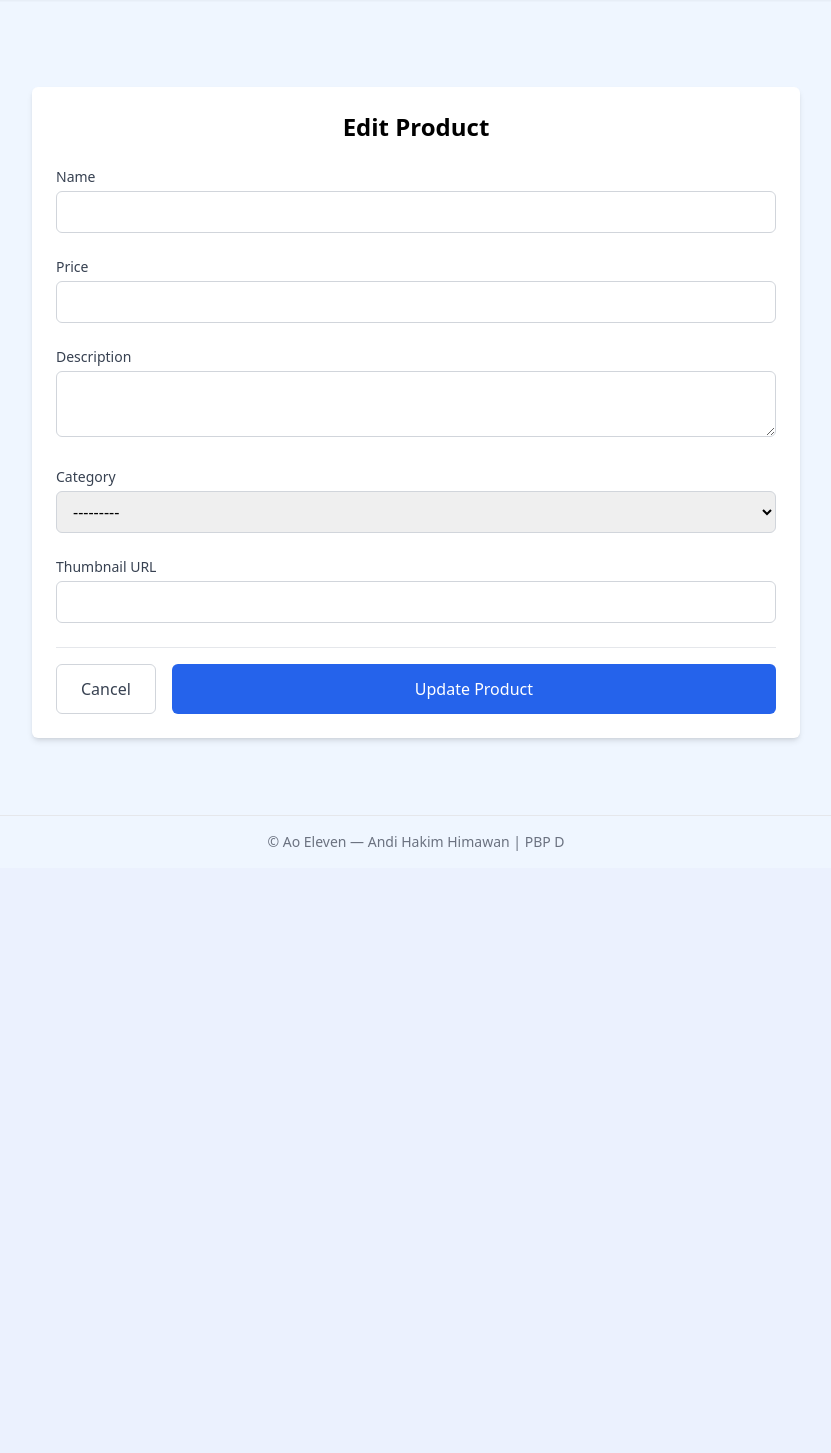
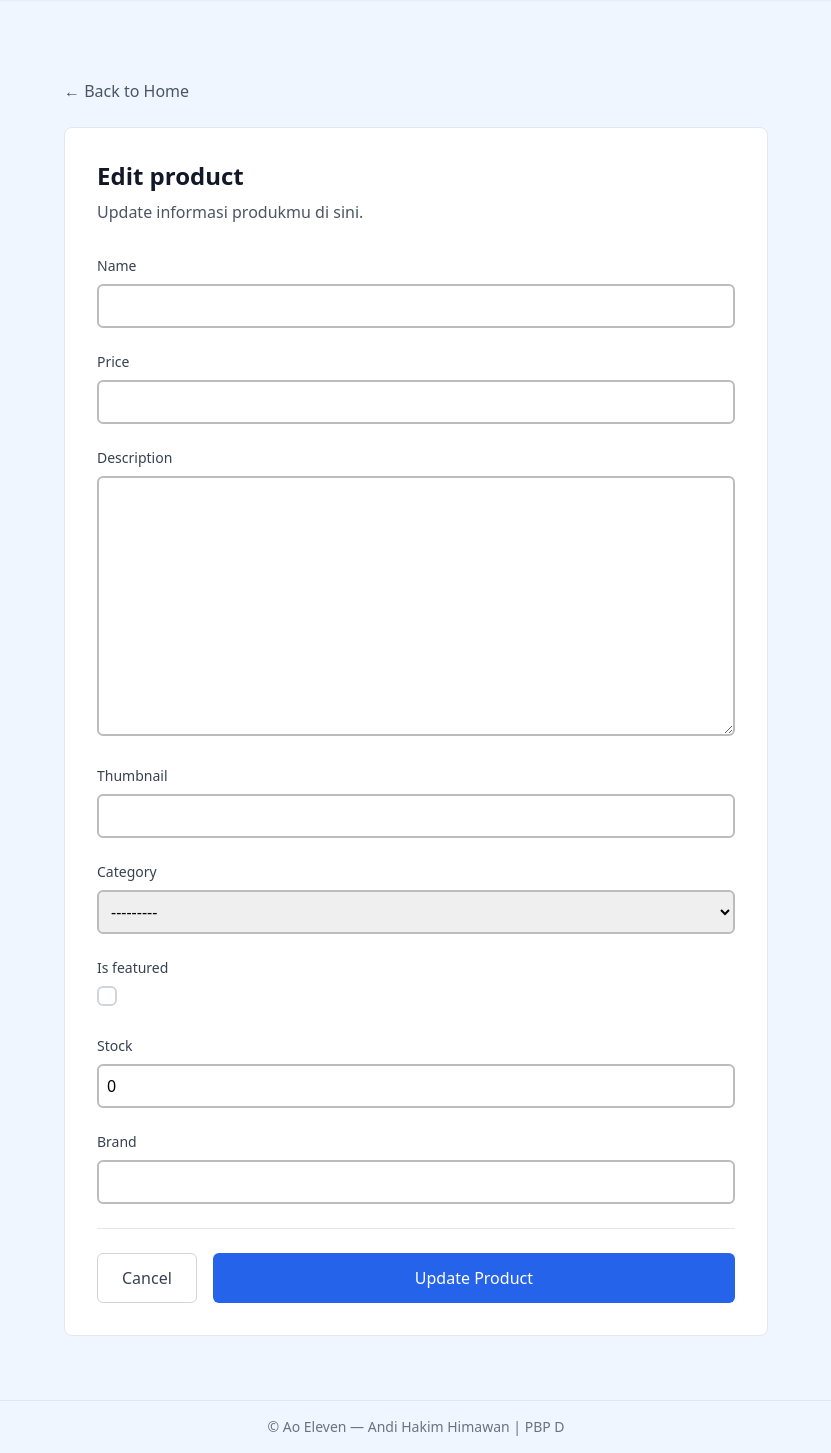
Before and after one commit to SirinAX/Ao-Eleven, a Django app: template main/templates/main/edit_product.html in a window 1280 px wide. Shown: the part 65-1518 px from the top of the page, without its empty margins (224-1055 px from the left). Before the commit the page ends 916 px from the top, so only its background shows below. Run offline with Django 5.2, Linux system fonts and the light colour scheme; the template is opened without the code that fills it: values that come from a table or form of the project are taken from there, others are empty; some libraries are stand-ins or nearby versions.

Commit message:
fix bug di edit

```diff
--- a/main/forms.py
+++ b/main/forms.py
@@ -4,4 +4,21 @@ from .models import Product
 class ProductForm(forms.ModelForm):
     class Meta:
         model = Product
-        fields = '__all__'
+        fields = ['name', 'price', 'description', 'thumbnail', 'category', 'is_featured', 'stock', 'brand']
+        widgets = {
+            'name': forms.TextInput(attrs={
+                'class': 'w-full border border-gray-300 rounded-md px-3 py-2 focus:outline-none focus:ring-2 focus:ring-blue-400'
+            }),
+            'price': forms.NumberInput(attrs={
+                'class': 'w-full border border-gray-300 rounded-md px-3 py-2 focus:outline-none focus:ring-2 focus:ring-blue-400'
+            }),
+            'description': forms.Textarea(attrs={
+                'class': 'w-full border border-gray-300 rounded-md px-3 py-2 focus:outline-none focus:ring-2 focus:ring-blue-400'
+            }),
+            'category': forms.Select(attrs={
+                'class': 'w-full border border-gray-300 rounded-md px-3 py-2 focus:outline-none focus:ring-2 focus:ring-blue-400'
+            }),
+            'thumbnail': forms.URLInput(attrs={
+                'class': 'w-full border border-gray-300 rounded-md px-3 py-2 focus:outline-none focus:ring-2 focus:ring-blue-400'
+            }),
+        }
--- a/main/templates/main/edit_product.html
+++ b/main/templates/main/edit_product.html
@@ -1,86 +1,60 @@
 {% extends 'base.html' %}
 {% load static %}
 
+{% block meta %}
+<title>Edit Product - Ao Eleven</title>
+{% endblock meta %}
+
 {% block content %}
 <div class="bg-blue-50 min-h-screen py-8">
-<div class="max-w-3xl mx-auto p-6 bg-white shadow-md rounded-md mt-10">
-    <h1 class="text-2xl font-bold mb-6 text-center">Edit Product</h1>
+  <div class="max-w-3xl mx-auto px-4 sm:px-6 lg:px-8 py-8">
+
+    <!-- Back Navigation -->
+    <div class="mb-6">
+      <a href="{% url 'main:home' %}" class="text-gray-600 hover:text-gray-900 font-medium transition-colors">
+        ← Back to Home
+      </a>
+    </div>
+
+    <!-- Form -->
+    <div class="bg-white rounded-lg border border-gray-200 p-6 sm:p-8 form-style">
+      <div class="mb-8">
+        <h1 class="text-2xl font-bold text-gray-900 mb-2">Edit product</h1>
+        <p class="text-gray-600">Update informasi produkmu di sini.</p>
+      </div>
 
       <form method="POST" class="space-y-6">
         {% csrf_token %}
-
-        <!-- Name -->
+        {% for field in form %}
           <div>
-            <label for="id_name" class="block text-sm font-medium text-gray-700 mb-1">Name</label>
-            <input type="text" name="name" id="id_name"
-                   class="w-full border border-gray-300 rounded-md px-3 py-2 focus:outline-none focus:ring-2 focus:ring-blue-400"
-                   value="{{ form.name.value|default_if_none:'' }}">
-            {% for error in form.name.errors %}
-                <p class="text-red-600 text-sm mt-1">{{ error }}</p>
+            <label for="{{ field.id_for_label }}" class="block text-sm font-medium text-gray-700 mb-2">
+              {{ field.label }}
+            </label>
+            <div class="w-full">
+              {{ field }}
+            </div>
+            {% if field.help_text %}
+              <p class="mt-1 text-sm text-gray-500">{{ field.help_text }}</p>
+            {% endif %}
+            {% for error in field.errors %}
+              <p class="mt-1 text-sm text-red-600">{{ error }}</p>
             {% endfor %}
           </div>
-
-        <!-- Price -->
-        <div>
-            <label for="id_price" class="block text-sm font-medium text-gray-700 mb-1">Price</label>
-            <input type="number" name="price" id="id_price"
-                   class="w-full border border-gray-300 rounded-md px-3 py-2 focus:outline-none focus:ring-2 focus:ring-blue-400"
-                   value="{{ form.price.value|default_if_none:'' }}">
-            {% for error in form.price.errors %}
-                <p class="text-red-600 text-sm mt-1">{{ error }}</p>
         {% endfor %}
-        </div>
-
-        <!-- Description -->
-        <div>
-            <label for="id_description" class="block text-sm font-medium text-gray-700 mb-1">Description</label>
-            <textarea name="description" id="id_description"
-                      class="w-full border border-gray-300 rounded-md px-3 py-2 focus:outline-none focus:ring-2 focus:ring-blue-400">{{ form.description.value|default_if_none:'' }}</textarea>
-            {% for error in form.description.errors %}
-                <p class="text-red-600 text-sm mt-1">{{ error }}</p>
-            {% endfor %}
-        </div>
-
-        <!-- Category -->
-        <div>
-            <label for="id_category" class="block text-sm font-medium text-gray-700 mb-1">Category</label>
-            <select name="category" id="id_category"
-                    class="w-full border border-gray-300 rounded-md px-3 py-2 focus:outline-none focus:ring-2 focus:ring-blue-400">
-                {% for key, val in form.fields.category.choices %}
-                    <option value="{{ key }}" {% if form.category.value == key %}selected{% endif %}>{{ val }}</option>
-                {% endfor %}
-            </select>
-            {% for error in form.category.errors %}
-                <p class="text-red-600 text-sm mt-1">{{ error }}</p>
-            {% endfor %}
-        </div>
-
-        <!-- Thumbnail -->
-        <div>
-            <label for="id_thumbnail" class="block text-sm font-medium text-gray-700 mb-1">Thumbnail URL</label>
-            <input type="url" name="thumbnail" id="id_thumbnail"
-                   class="w-full border border-gray-300 rounded-md px-3 py-2 focus:outline-none focus:ring-2 focus:ring-blue-400"
-                   value="{{ form.thumbnail.value|default_if_none:'' }}">
-            {% for error in form.thumbnail.errors %}
-                <p class="text-red-600 text-sm mt-1">{{ error }}</p>
-            {% endfor %}
-        </div>
 
         <!-- Buttons -->
-<div class="flex justify-between gap-4 pt-4 border-t border-gray-200">
-    <!-- Cancel Button -->
+        <div class="flex flex-col sm:flex-row gap-4 pt-6 border-t border-gray-200">
           <a href="{% url 'main:home' %}"
-       class="px-6 py-3 border border-gray-300 text-gray-700 rounded-md font-medium hover:bg-gray-50 transition-colors text-center">
+             class="order-2 sm:order-1 px-6 py-3 border border-gray-300 text-gray-700 rounded-md font-medium hover:bg-gray-50 transition-colors text-center">
             Cancel
           </a>
-
-    <!-- Submit Button -->
           <button type="submit"
-            class="flex-1 bg-blue-600 text-white px-6 py-3 rounded-md font-medium hover:bg-blue-700 transition-colors">
+                  class="order-1 sm:order-2 flex-1 bg-blue-600 text-white px-6 py-3 rounded-md font-medium hover:bg-blue-700 transition-colors">
             Update Product
           </button>
         </div>
-
       </form>
     </div>
+  </div>
+</div>
 {% endblock %}
```
Also changed, not shown: main/views.py (+10 -5 lines). Lines whose indentation alone changed are shown as unchanged.
